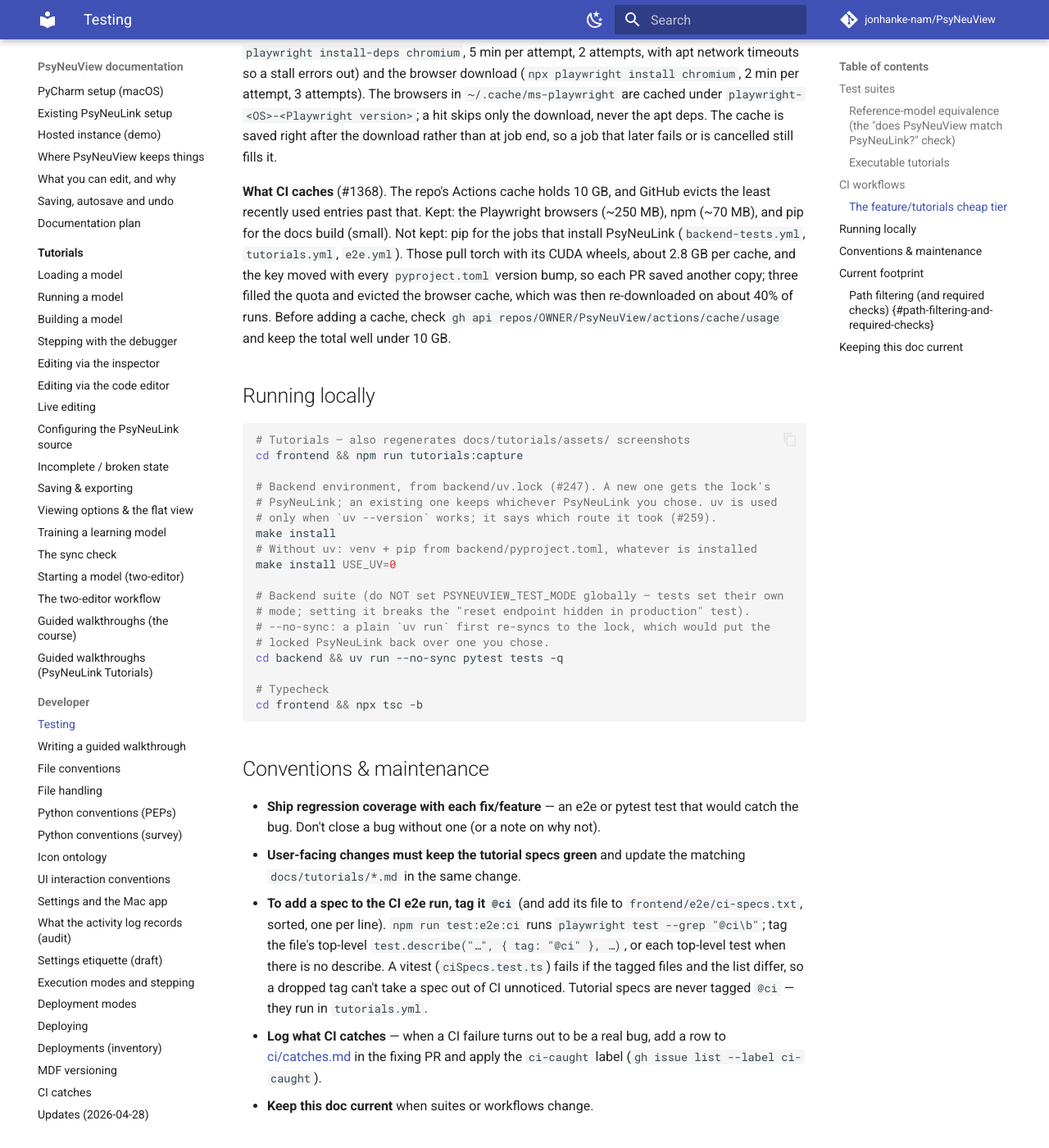
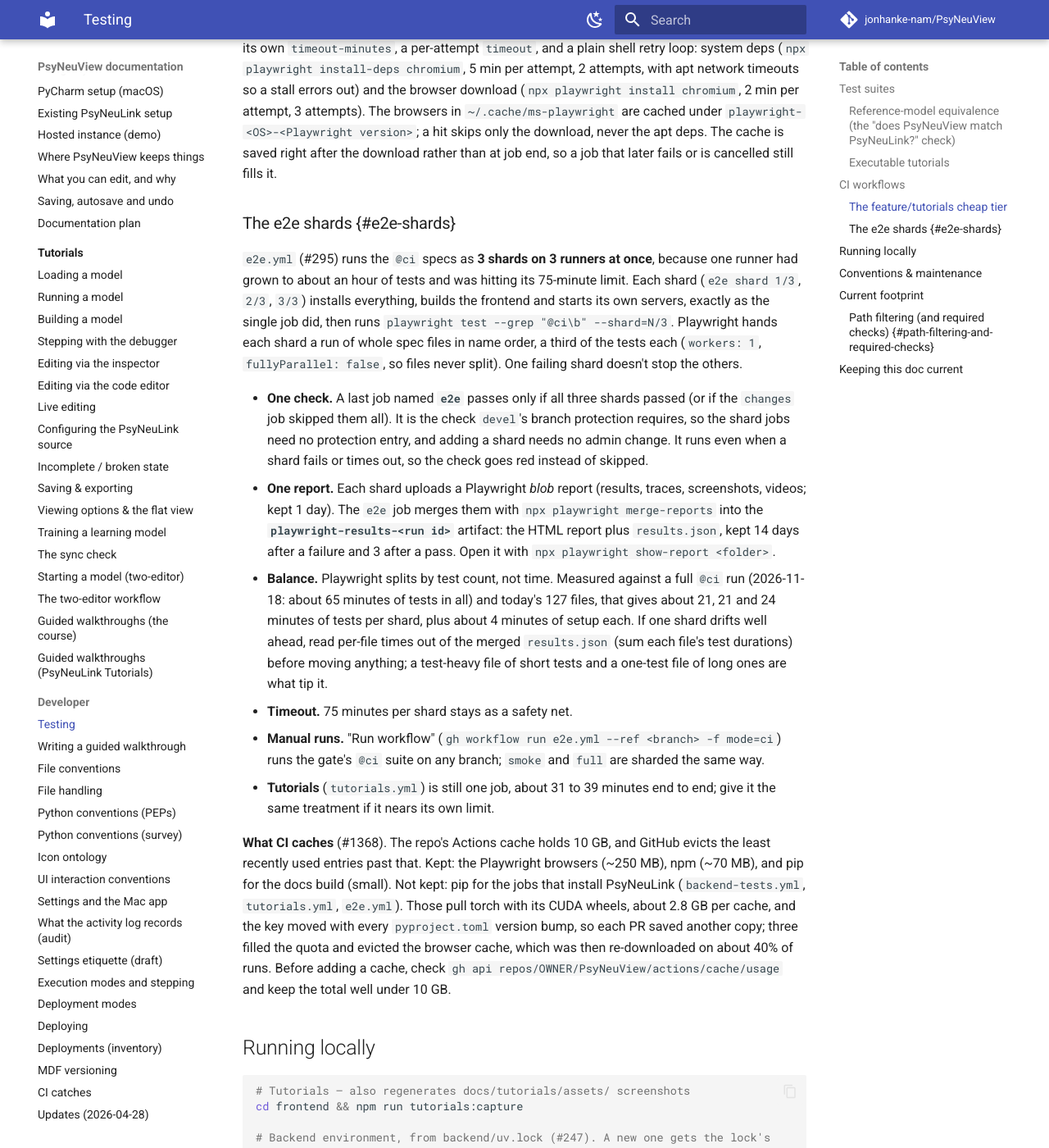
Before and after one commit to jonhanke-nam/PsyNeuView, an MkDocs documentation site: the page built from docs/testing.md, in a window 1280 px wide and 1400 px high, scrolled down 4449 px. Shown: the whole window at 82% size. Built offline with MkDocs 1.6.1 and Material for MkDocs 9.7.7, drawn with Linux system fonts in a browser that asks for light colours; comment, search, counter and statistics services are not loaded; some of the changed text lies outside the part shown.

Commit message:
Explain the e2e shards and how to run one locally (#295)
Co-Authored-By: Claude Opus 5.5 <noreply@anthropic.com>

````diff
--- a/docs/testing.md
+++ b/docs/testing.md
@@ -60,7 +60,7 @@ PRs into it get a **deliberately reduced** set of checks:
 | Runs on a tutorial slice | Cost | Runs once, at the PR into `devel` | Cost |
 | --- | --- | --- | --- |
 | `typecheck (tsc)` | ~30s | `tutorials` | ~14 min |
-| `unit tests (vitest)` | ~25s | `e2e` | ~17 min |
+| `unit tests (vitest)` | ~25s | `e2e` | ~30 min (3 shards in parallel) |
 | `mkdocs build (strict)` (path-triggered) | ~20s | `backend pytest` ×2 | ~26–29 min each |
 | `Docs drift guard` (on push) | ~7s | | |
 | `tutorials`, **only when** walkthrough YAML, tour-named source, `frontend/e2e/`, or `tutorials.yml` changed | ~14 min | | |
@@ -86,7 +86,7 @@ cd frontend && npx playwright test e2e/tutorials
 | `tutorials.yml` | Tutorial e2e suite | `frontend/**` or `backend/**` | 0.19 sync `b0a750db14` |
 | `backend-tests.yml` | `backend/tests` | `backend/**` | 0.19 sync `b0a750db14` |
 | `typecheck.yml` | `tsc -b`, vitest, the style check (`style-report.mjs --check`) | `frontend/**` | — (no PsyNeuLink) |
-| `e2e.yml` | Broader e2e (CI subset, `test:e2e:ci` = specs tagged `@ci`) | `frontend/**` | 0.19 sync `b0a750db14` |
+| `e2e.yml` | Broader e2e (CI subset, `test:e2e:ci` = specs tagged `@ci`), in 3 parallel shards plus the `e2e` check ([below](#e2e-shards)) | `frontend/**` | 0.19 sync `b0a750db14` |
 | `container-image.yml` | Builds the deployment image, runs it, converts it to Apptainer | `backend/**`, `frontend/**`, `Dockerfile` | 0.19 sync `b0a750db14` (as `ARG` in the Dockerfile) |
 
 **The pinned ref** (`b0a750db14`, `PSYNEULINK_GIT_REF` in each workflow) is the
@@ -145,6 +145,41 @@ version>`; a hit skips only the download, never the apt deps. The cache is saved
 right after the download rather than at job end, so a job that later fails or is
 cancelled still fills it.
 
+### The e2e shards {#e2e-shards}
+
+`e2e.yml` (#295) runs the `@ci` specs as **3 shards on 3 runners at once**,
+because one runner had grown to about an hour of tests and was hitting its
+75-minute limit. Each shard (`e2e shard 1/3`, `2/3`, `3/3`) installs everything,
+builds the frontend and starts its own servers, exactly as the single job did,
+then runs `playwright test --grep "@ci\b" --shard=N/3`. Playwright hands each
+shard a run of whole spec files in name order, a third of the tests each
+(`workers: 1`, `fullyParallel: false`, so files never split). One failing
+shard doesn't stop the others.
+
+- **One check.** A last job named **`e2e`** passes only if all three shards
+  passed (or if the `changes` job skipped them all). It is the check `devel`'s
+  branch protection requires, so the shard jobs need no protection entry, and
+  adding a shard needs no admin change. It runs even when a shard fails or
+  times out, so the check goes red instead of skipped.
+- **One report.** Each shard uploads a Playwright *blob* report (results,
+  traces, screenshots, videos; kept 1 day). The `e2e` job merges them with
+  `npx playwright merge-reports` into the **`playwright-results-<run id>`**
+  artifact: the HTML report plus `results.json`, kept 14 days after a failure
+  and 3 after a pass. Open it with `npx playwright show-report <folder>`.
+- **Balance.** Playwright splits by test count, not time. Measured against a
+  full `@ci` run (2026-11-18: about 65 minutes of tests in all) and today's
+  127 files, that gives about 21, 21 and 24 minutes of tests per shard, plus
+  about 4 minutes of setup each. If one shard drifts well ahead, read per-file times out of the
+  merged `results.json` (sum each file's test durations) before moving
+  anything; a test-heavy file of short tests and a one-test file of long ones
+  are what tip it.
+- **Timeout.** 75 minutes per shard stays as a safety net.
+- **Manual runs.** "Run workflow" (`gh workflow run e2e.yml --ref <branch> -f
+  mode=ci`) runs the gate's `@ci` suite on any branch; `smoke` and `full` are
+  sharded the same way.
+- **Tutorials** (`tutorials.yml`) is still one job, about 31 to 39 minutes
+  end to end; give it the same treatment if it nears its own limit.
+
 **What CI caches** (#1368). The repo's Actions cache holds 10 GB, and GitHub
 evicts the least recently used entries past that. Kept: the Playwright browsers
 (~250 MB), npm (~70 MB), and pip for the docs build (small). Not kept: pip for
@@ -177,6 +212,15 @@ cd backend && uv run --no-sync pytest tests -q
 
 # Typecheck
 cd frontend && npx tsc -b
+
+# The CI e2e suite, as CI runs it, or just one of its three shards (#295):
+cd frontend && npm run test:e2e:ci
+cd frontend && npm run test:e2e:ci -- --shard=2/3
+# See which spec files a shard would run, without running them:
+cd frontend && npx playwright test --grep "@ci\b" --shard=2/3 --list
+# Open a CI run's merged report (the playwright-results-<run id> artifact):
+gh run download <run id> -n playwright-results-<run id> -D /tmp/pw-report
+npx playwright show-report /tmp/pw-report
 ```
 
 ## Conventions & maintenance
````
Also changed, not shown: 2 other files.
